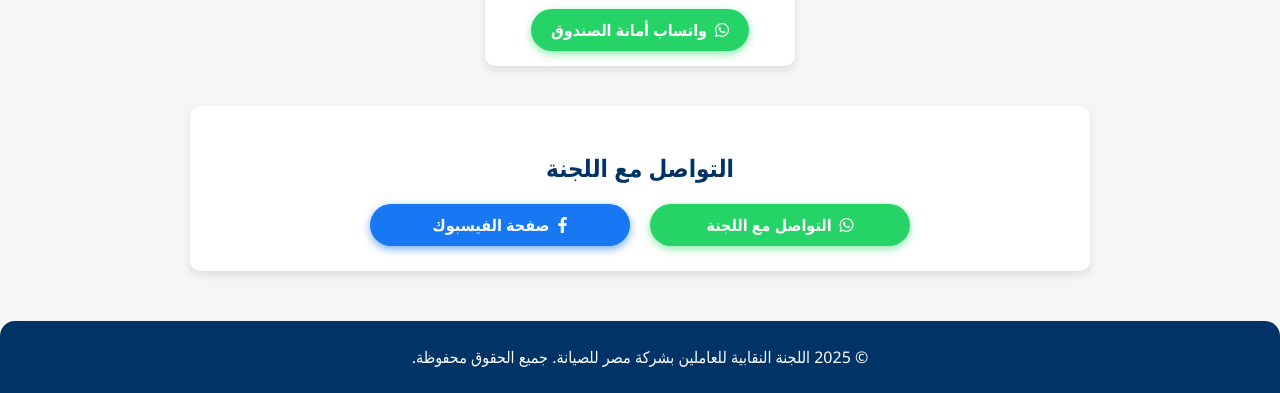
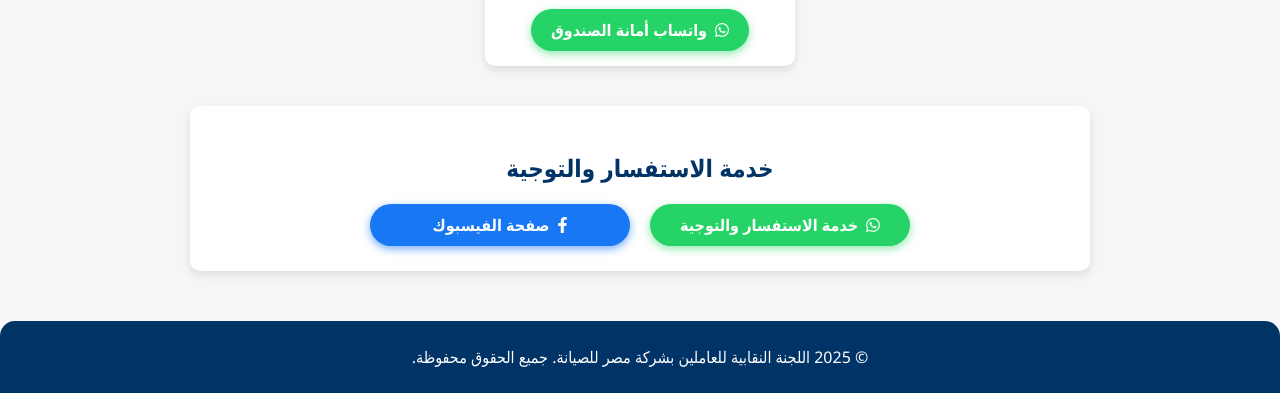
Before and after one commit to ehabgm0/san-masr.github.io, a plain HTML site: page index.html in a window 1280 px wide. Shown: the part 872-1265 px from the top of the page. Drawn offline with Linux system fonts and the light colour scheme; a small style sheet from the web is missing.

Commit message:
Update index.html

```diff
--- a/index.html
+++ b/index.html
@@ -181,12 +181,12 @@
     </section>
 
     <section class="contact-section" aria-label="التواصل مع اللجنة">
-      <h2>التواصل مع اللجنة</h2>
+      <h2>خدمة الاستفسار والتوجية</h2>
       <div class="contact-buttons">
 
         </a>
         <a class="btn-whatsapp" href="https://wa.me/message/Z5GCUOBQCZW2L1?src=qr" target="_blank" rel="noopener">
-          <i class="fab fa-whatsapp"></i> التواصل مع اللجنة
+          <i class="fab fa-whatsapp"></i> خدمة الاستفسار والتوجية
         </a>
         <a class="btn-facebook" href="https://facebook.com/qr?id=100064119966130" target="_blank" rel="noopener">
           <i class="fab fa-facebook-f"></i> صفحة الفيسبوك
```
